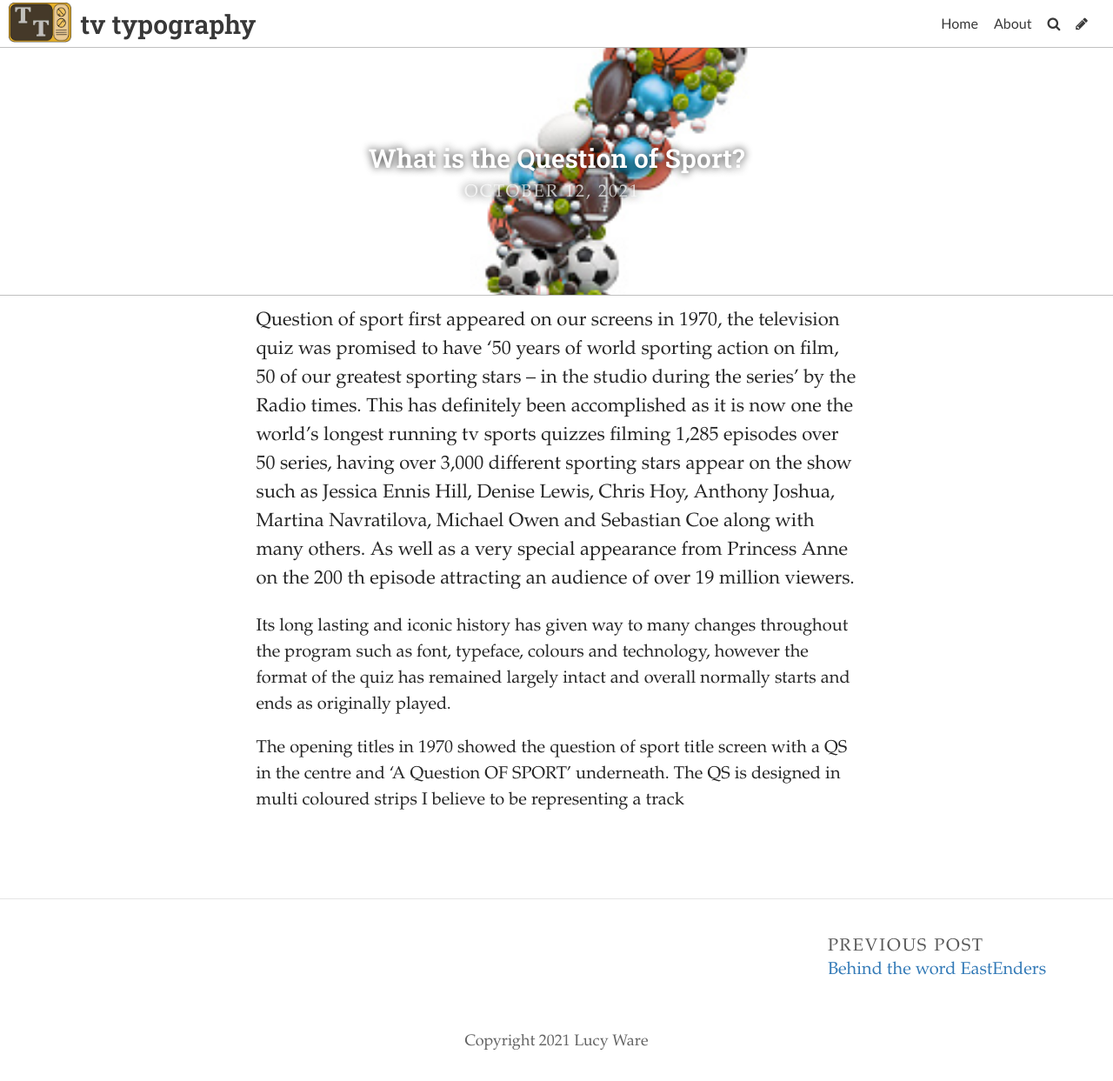
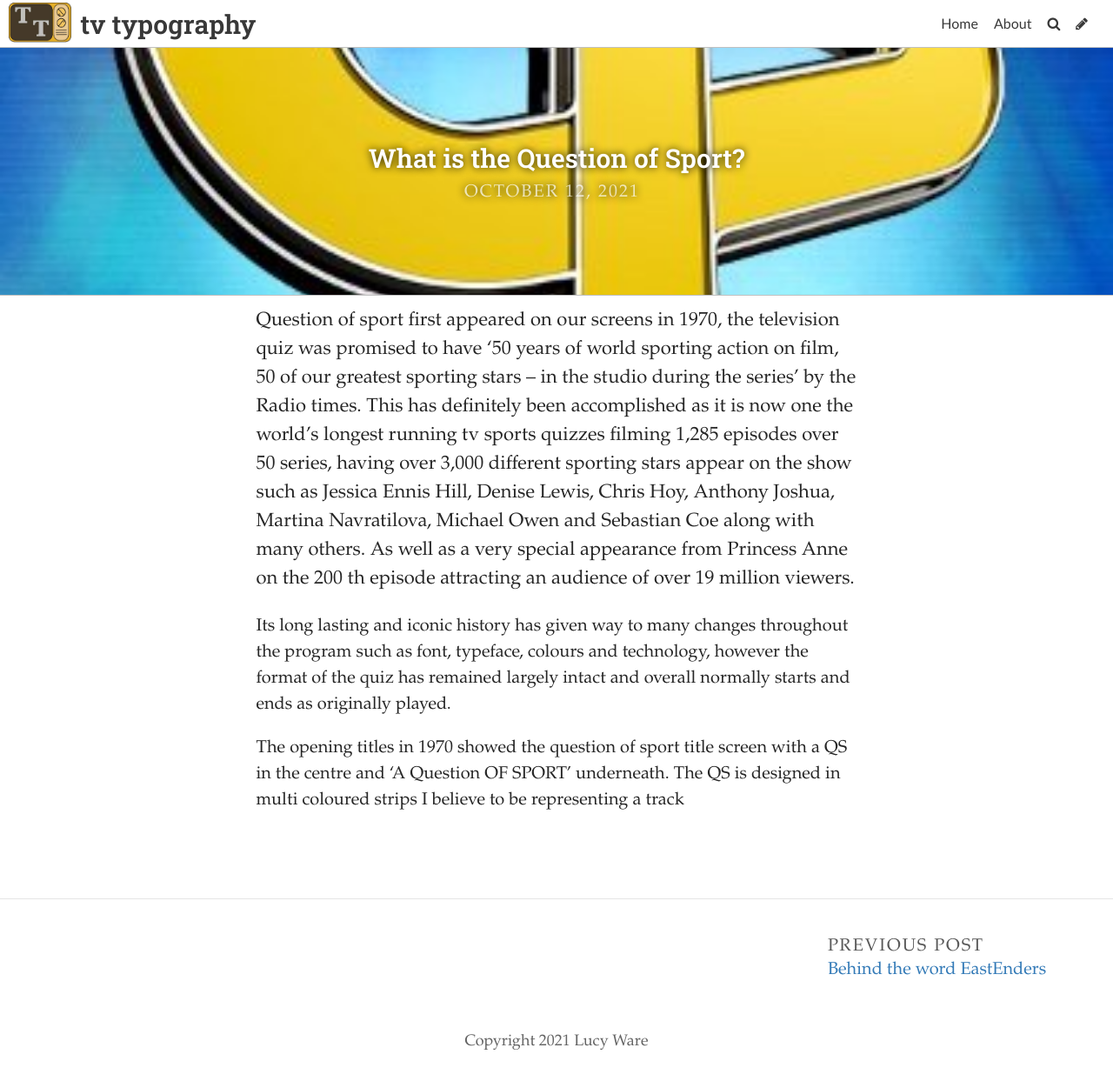
Before and after one commit to Lucyware/typography-, a Jekyll site: the page built from _posts/2021-10-12-what-is-the-question-of-sport.md, in a window 1280 px wide. Shown: the whole page at 87% size. Built offline with Jekyll 4.4.1, drawn with Linux system fonts in a browser that asks for light colours; some web fonts are replaced.

Commit message:
Update Post “2021-10-12-what-is-the-question-of-sport”

```diff
--- a/_posts/2021-10-12-what-is-the-question-of-sport.md
+++ b/_posts/2021-10-12-what-is-the-question-of-sport.md
@@ -2,7 +2,7 @@
 layout: post
 title: What is the Question of Sport?
 date: 2021-10-12T14:25:11.424Z
-image: ../uploads/istockphoto-1211429984-170667a.jpg
+image: ../uploads/czgfdxzb_400x400.jpg
 title_color: "#ffffff"
 caption: The typological changes that have developed through this iconic sports
   show history.
```
